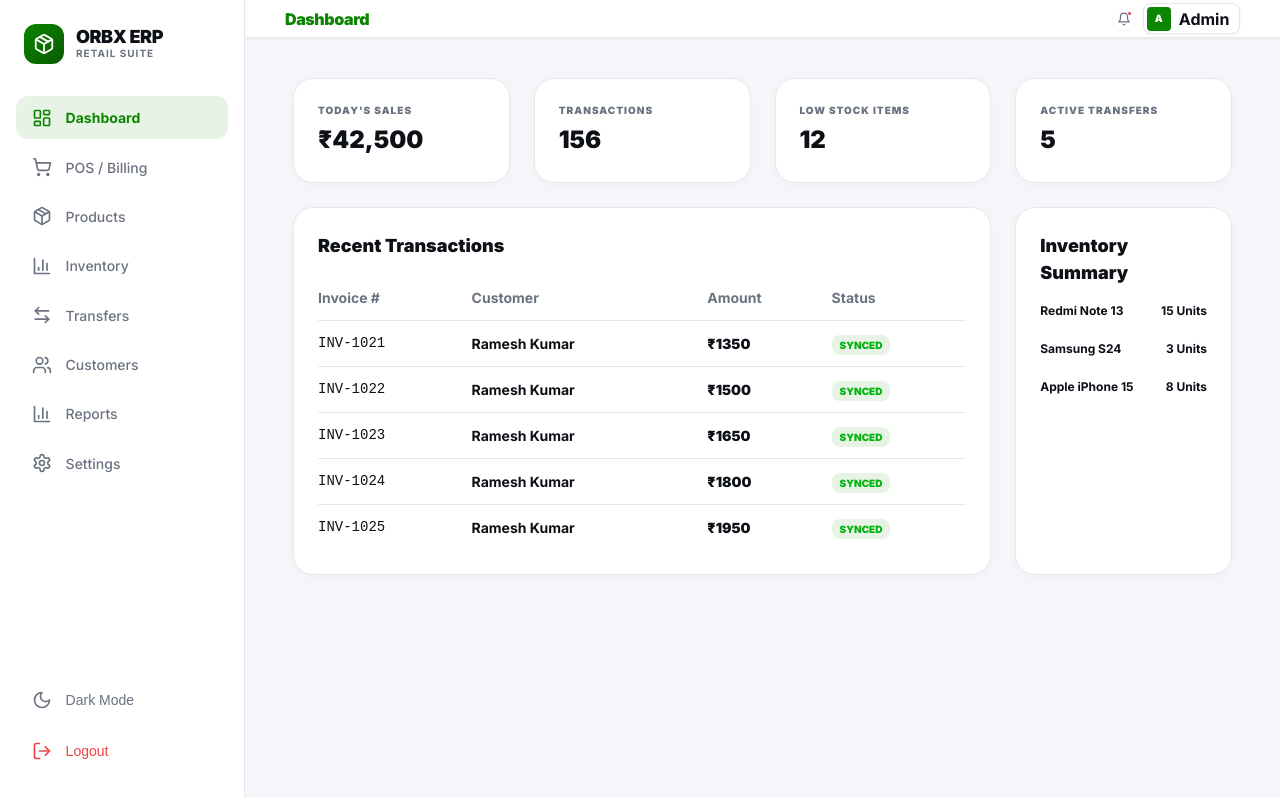
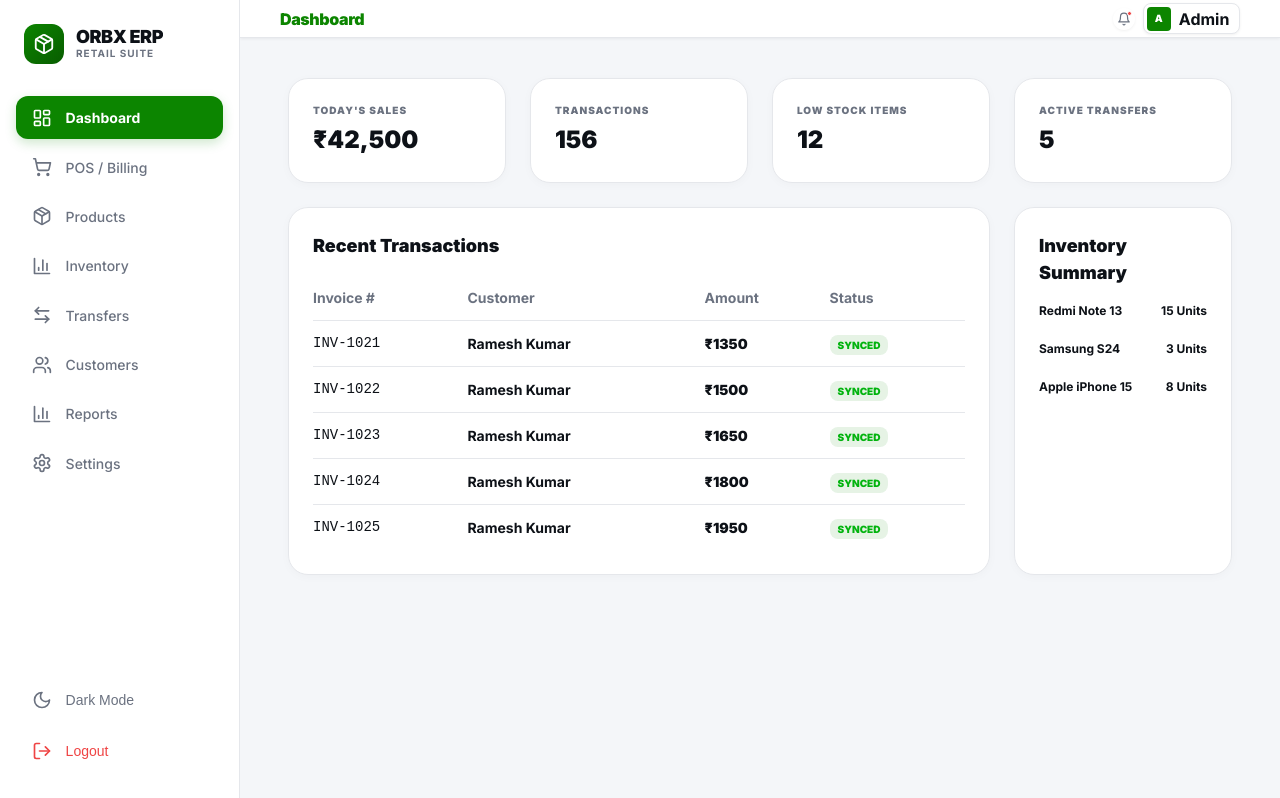
Before and after one commit to rkyuvaa/OrbX-Retail-Suite, a React (Vite) app in the folder frontend/: page / in a window 1280 px wide. Built offline with nearby package versions, Linux system fonts and the light colour scheme; no server answers.

Commit message:
Sidebar 240px and solid green active navigation highlights

```diff
--- a/frontend/src/index.css
+++ b/frontend/src/index.css
@@ -21,7 +21,7 @@
   --danger:         #ef4444;
   --warning:        #f59e0b;
 
-  --sidebar-width:      245px;
+  --sidebar-width:      240px;
   --sidebar-collapsed:  72px;
   --transition:         all 0.25s cubic-bezier(0.4, 0, 0.2, 1);
   --shadow-sm:          0 1px 3px 0 rgba(0,0,0,0.06);
@@ -378,11 +378,16 @@ body {
   font-size:       0.875rem;
   transition:      var(--transition);
 }
-.nav-link:hover, .nav-link.active {
+.nav-link:hover {
   background: var(--primary-light);
   color:      var(--primary);
 }
-.nav-link.active { font-weight: 700; }
+.nav-link.active {
+  background: var(--primary);
+  color:      white;
+  font-weight: 700;
+  box-shadow: 0 4px 12px rgba(12, 133, 0, 0.2);
+}
 
 /* ========== Main Content ========== */
 .main-content {
```
